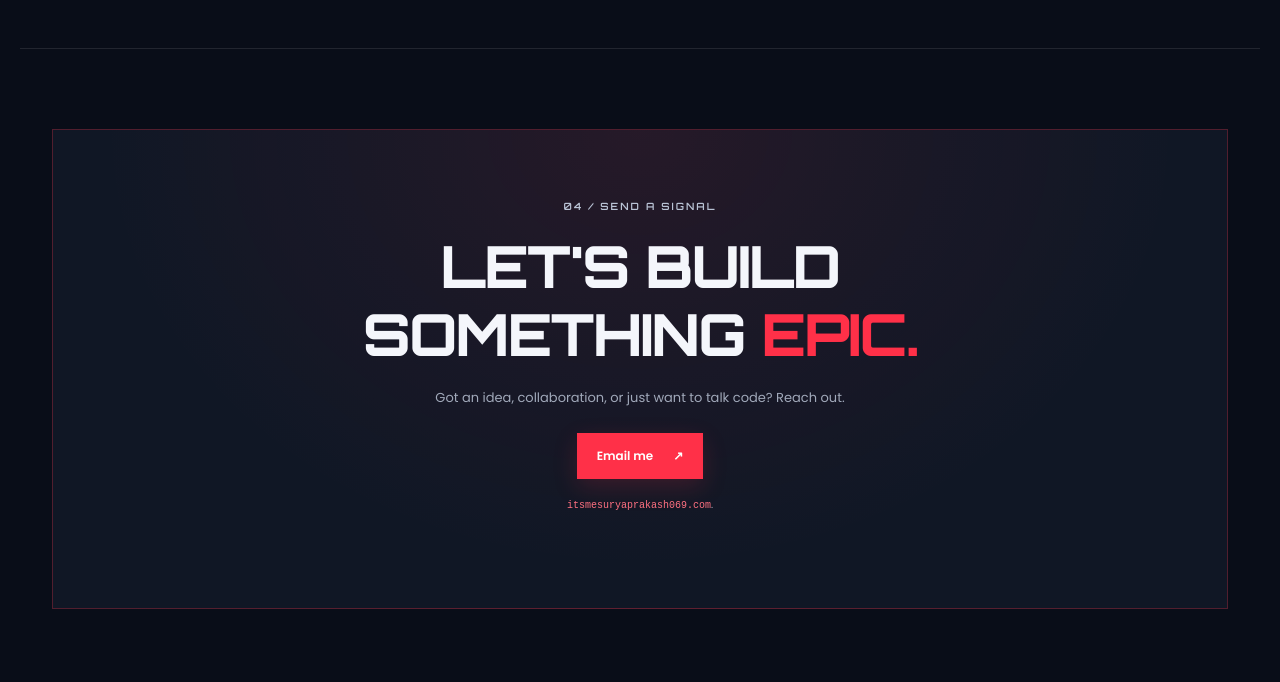
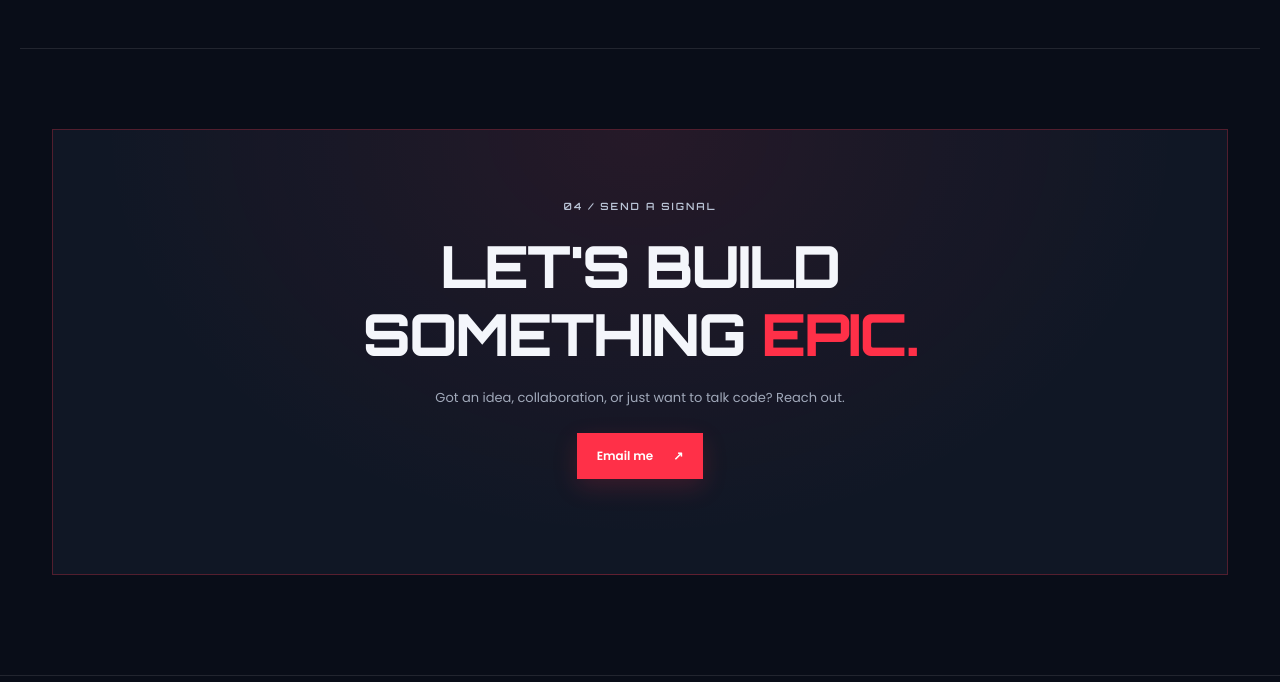
Before and after one commit to techie-Surya-Prakash/surya-portfolio, a plain HTML site: page index.html in a window 1280 px wide. Shown: the part 2847-3529 px from the top of the page. Drawn offline with Linux system fonts and the light colour scheme; files whose address does not match are found by name.

Commit message:
Replace email hint with thank you message
Updated email hint section with a thank you message.

```diff
--- a/index.html
+++ b/index.html
@@ -90,7 +90,7 @@
         <h2>LET'S BUILD<br>SOMETHING <span class="red">EPIC.</span></h2>
         <p>Got an idea, collaboration, or just want to talk code? Reach out.</p>
         <a class="btn btn-primary" href="mailto:your-email@example.com">Email me <span>↗</span></a>
-        <p class="email-hint"> <code>itsmesuryaprakash069.com</code>.</p>
+        <p                   THANK YOU
       </div>
     </section>
   </main>
```
